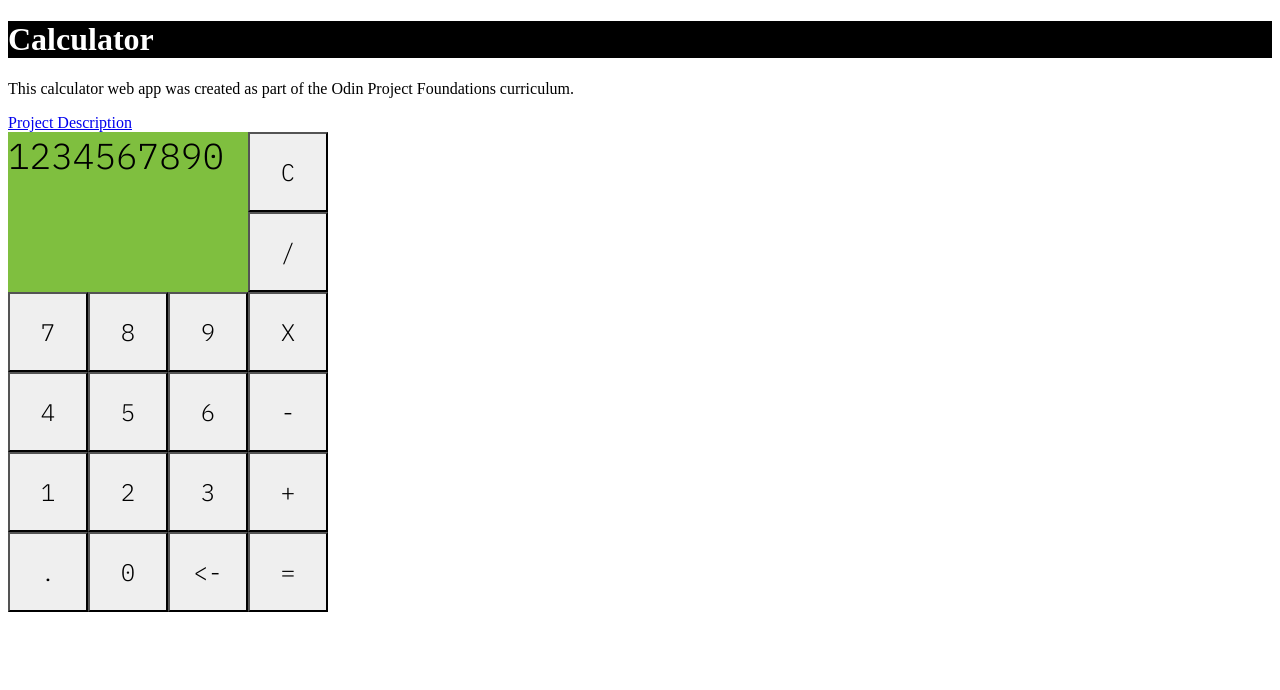
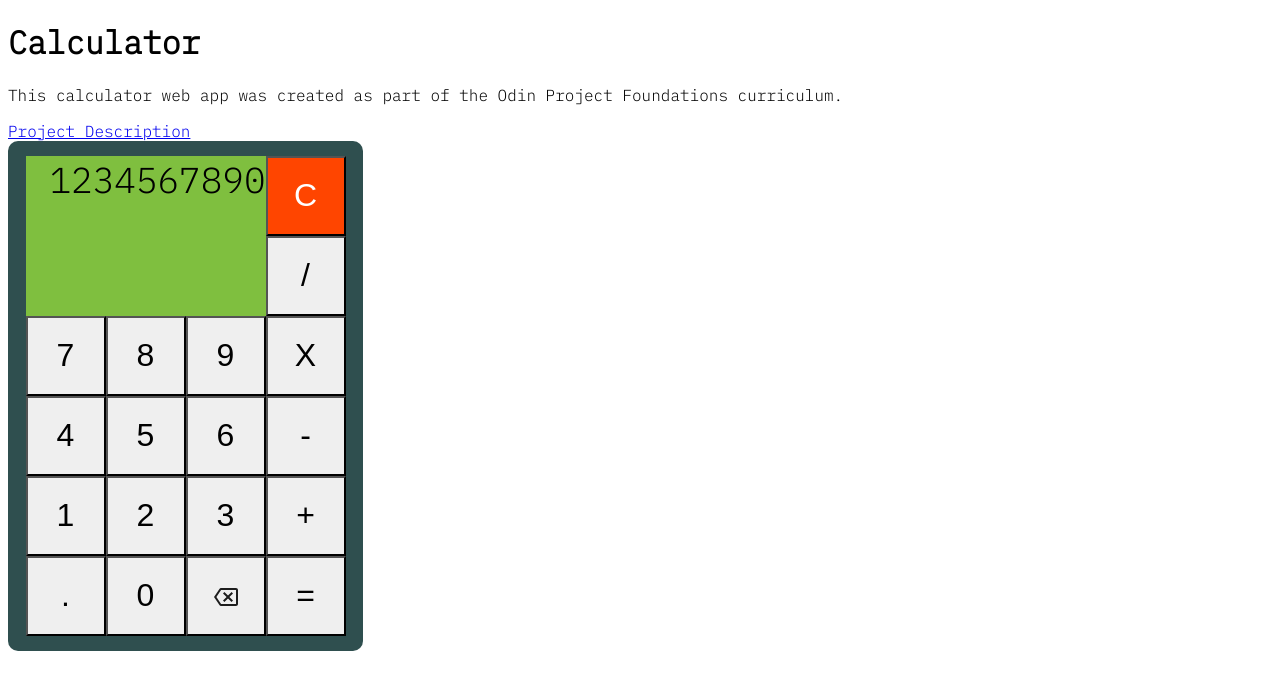
Before and after one commit to bbrady1992/OdinProject_Calculator, a plain HTML site: page index.html in a window 1280 px wide. Drawn offline with Linux system fonts and the light colour scheme.

Commit message:
Continuing to work on functionality and styling

```diff
--- a/index.html
+++ b/index.html
@@ -22,9 +22,13 @@
         >Project Description</a
       >
     </div>
+    <div id="calculator-background">
       <div id="calculator-container">
         <div id="display">1234567890</div>
-      <button type="button" class="control" id="delete"><-</button>
+        <div id="lower-display"></div>
+        <button type="button" class="control" id="delete">
+          <img src="images/backspace.svg">
+        </button>
         <button type="button" class="operator" id="divide">/</button>
 
         <button type="button" class="numeric" id="seven">7</button>
@@ -47,6 +51,7 @@
         <button type="button" class="control" id="clear">C</button>
         <button type="button" class="operator" id="equals">=</button>
       </div>
+    </div>
   </body>
   <script src="scripts/buttons.js"></script>
 </html>
--- a/scripts/buttons.js
+++ b/scripts/buttons.js
@@ -10,6 +10,7 @@ const multiplyButton = document.querySelector("#multiply");
 const divideButton = document.querySelector("#divide");
 
 const display = document.querySelector("#display");
+const lowerDisplay = document.querySelector("#lower-display");
 const numericButtons = document.querySelectorAll(".numeric");
 numericButtons.forEach((b) => {
   b.addEventListener("click", (e) => {
@@ -22,6 +23,9 @@ numericButtons.forEach((b) => {
 
 document.querySelector("#clear").addEventListener("click", (e) => {
   display.textContent = "";
+  operation.operand1 = null;
+  operation.operand2 = null;
+  operation.operation = null;
 });
 
 document.querySelector("#delete").addEventListener("click", (e) => {
@@ -42,6 +46,7 @@ document.querySelectorAll(".operator").forEach((b) => {
 
     if (!operation.operand1) {
       operation.operand1 = +display.textContent;
+      lowerDisplay.textContent = operation.operand1;
       console.log(`Operand 1: '${operation.operand1}'`);
     } else {
       operation.operand2 = +display.textContent;
@@ -49,22 +54,26 @@ document.querySelectorAll(".operator").forEach((b) => {
     }
     display.textContent = "";
 
-
-
     if (e.target.getAttribute("id") === "equals") {
-      if (operation.operand1 !== null
-        && operation.operand2 !== null
-        && operation.operation !== null) {
-          let result = operate(operation, operand1, operand2);
+      if (
+        operation.operand1 !== null &&
+        operation.operand2 !== null &&
+        operation.operation !== null
+      ) {
+        let result = operate(
+          operation.operation,
+          operation.operand1,
+          operation.operand2
+        );
         operation.operand1 = result;
         operation.operand2 = null;
         operation.operation = null;
         display.textContent = result;
-
       }
       console.log("Hit equals button");
     }
 
+    lowerDisplay.textContent += ` ${e.target.textContent} `;
     switch (e.target.textContent) {
       case addButton.textContent:
         operation.operation = add;
--- a/styles/style.css
+++ b/styles/style.css
@@ -1,18 +1,27 @@
+html {
+  font-family: "IBM Plex Mono", monospace;
+}
+
+#calculator-background {
+  display: flex;
+  flex-direction: column;
+  background-color: darkslategray;
+  align-items: center;
+  align-content: center;
+  border-radius: 10px;
+  padding: 15px;
+  width: 325px;
+}
+
 #calculator-container {
   display: grid;
   grid-template-columns: 80px 80px 80px 80px;
   grid-template-rows: 80px 80px 80px 80px 80px 80px;
 }
 
-h1 {
-  background-color: black;
-  color: white;
-}
-
 #calculator-container > button {
-  font-size: 24px;
+  font-size: 32px;
   border-radius: 0;
-  font-family: "IBM Plex Mono", monospace;
 }
 
 #calculator-container > button:hover {
@@ -95,7 +104,17 @@ h1 {
   grid-row-end: 3;
   background-color: #7fbf3f;
   font-size: 36px;
-  font-family: "IBM Plex Mono", monospace;
+  text-align: right;
+}
+
+#lower-display {
+  grid-column-start: 1;
+  grid-column-end: 4;
+  grid-row-start: 2;
+  grid-row-end: 3;
+  background-color: #7fbf3f;
+  font-size: 20px;
+  text-align: right;
 }
 
 #divide {
@@ -105,4 +124,6 @@ h1 {
 #clear {
   grid-column: 4;
   grid-row: 1;
+  background: orangered;
+  color: white;
 }
```
Also changed, not shown: images/backspace.svg (added). Lines whose indentation alone changed are shown as unchanged.
